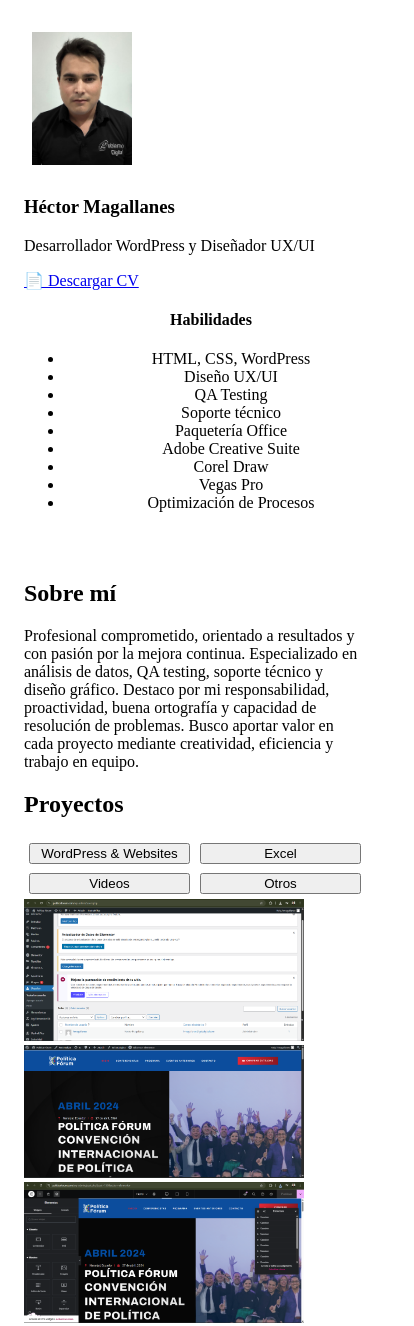
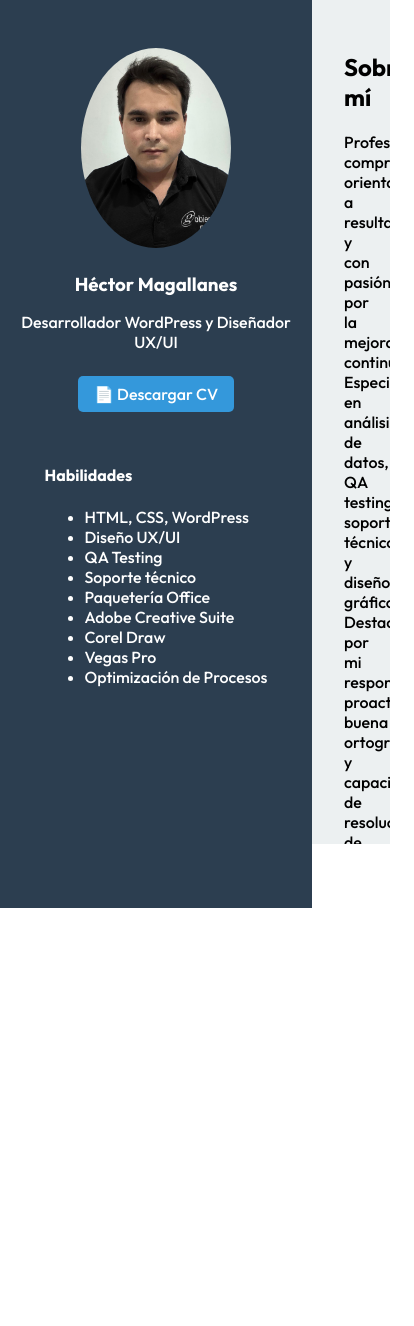
Before and after one commit to KinkinxD12/portfolio-hector, a plain HTML site: page espanol/index.html in a window 390 px wide. Shown: the top 1326 px of the page, 414 px wide, since content can reach past the window. After the commit the page ends 908 px from the top, so only its background shows below. Drawn offline with Linux system fonts and the light colour scheme.

Commit message:
Update index.html

```diff
--- a/espanol/index.html
+++ b/espanol/index.html
@@ -6,93 +6,114 @@
   <title>Héctor Magallanes - CV Español</title>
   <link rel="stylesheet" href="https://fonts.googleapis.com/css2?family=Outfit:wght@300;500;700&display=swap">
   <style>
-@media (prefers-color-scheme: dark) {
-  body {
-    background-color: #1e1e1e;
-    color: #f0f0f0;
-  }
+    html, body {
+      margin: 0;
+      height: 100%;
+      font-family: 'Outfit', sans-serif;
+    }
 
-  .main-content {
-    background-color: #2c2c2c;
-  }
+    body {
+      display: flex;
+      min-height: 100vh;
+      overflow: hidden;
+    }
 
-  .tabs button {
-    background-color: #444;
-    color: white;
-  }
+    .sidebar {
+      background-color: #2C3E50;
+      color: white;
+      width: 280px;
+      padding: 2rem 1rem;
+      display: flex;
+      flex-direction: column;
+      align-items: center;
+      flex-shrink: 0;
+      height: 100vh;
+      position: sticky;
+      top: 0;
+    }
 
-  .tabs button:hover {
-    background-color: #555;
-  }
+    .profile-img {
+      width: 150px;
+      border-radius: 50%;
+      margin: 1rem 0;
+    }
 
-  .project p, .project a {
-    color: #ddd;
-  }
+    .sidebar h3, .sidebar p {
+      margin: 0.5rem 0;
+      text-align: center;
+    }
 
-  .download-btn {
-    background-color: #2980b9;
-  }
+    .download-btn {
+      margin-top: 1rem;
+      padding: 0.5rem 1rem;
+      background-color: #3498db;
+      color: white;
+      border: none;
+      border-radius: 5px;
+      text-decoration: none;
+    }
 
-  .sidebar {
-    background-color: #111;
-    color: white;
-  }
+    .skills {
+      text-align: left;
+      margin-top: 2rem;
+    }
 
-  ul li {
-    color: #f0f0f0;
-  }
-}
+    .main-content {
+      flex-grow: 1;
+      padding: 2rem;
+      background-color: #ECF0F1;
+      overflow-y: auto;
+    }
 
-@media screen and (max-width: 768px) {
-  body {
-    flex-direction: column;
-    overflow: auto;
-  }
+    .tabs button {
+      margin: 0.5rem;
+      padding: 0.5rem 1rem;
+      background-color: #2C3E50;
+      color: white;
+      border: none;
+      border-radius: 0.5rem;
+      cursor: pointer;
+    }
 
-  .sidebar {
-    width: 100%;
-    height: auto;
-    position: static;
-    flex-direction: row;
-    flex-wrap: wrap;
-    justify-content: center;
-    padding: 1rem;
-  }
+    .projects {
+      display: flex;
+      flex-wrap: wrap;
+      margin-top: 1rem;
+    }
 
-  .sidebar img {
-    width: 100px;
-    margin: 0.5rem;
-  }
+    .project {
+      margin: 1rem;
+      text-align: center;
+    }
 
-  .main-content {
-    padding: 1rem;
-  }
+    .project img {
+      width: 250px;
+      height: auto;
+      border-radius: 0.5rem;
+      cursor: pointer;
+      transition: transform 0.2s ease-in-out;
+    }
 
-  .tabs {
-    display: flex;
-    flex-wrap: wrap;
-    justify-content: center;
-  }
+    .project img:hover {
+      transform: scale(1.05);
+    }
 
-  .tabs button {
-    flex: 1 0 40%;
-    margin: 0.3rem;
-  }
+    #lightbox {
+      display: none;
+      position: fixed;
+      top: 0; left: 0;
+      width: 100%; height: 100%;
+      background-color: rgba(0, 0, 0, 0.8);
+      justify-content: center;
+      align-items: center;
+      z-index: 9999;
+    }
 
-  .projects {
-    justify-content: center;
-  }
-
-  .project img {
-    width: 90%;
-    max-width: 280px;
-  }
-
-  .skills {
-    width: 100%;
-    text-align: center;
-  }
-}
+    #lightbox img {
+      max-width: 90%;
+      max-height: 90%;
+      border-radius: 1rem;
+    }
   </style>
 </head>
 
```
